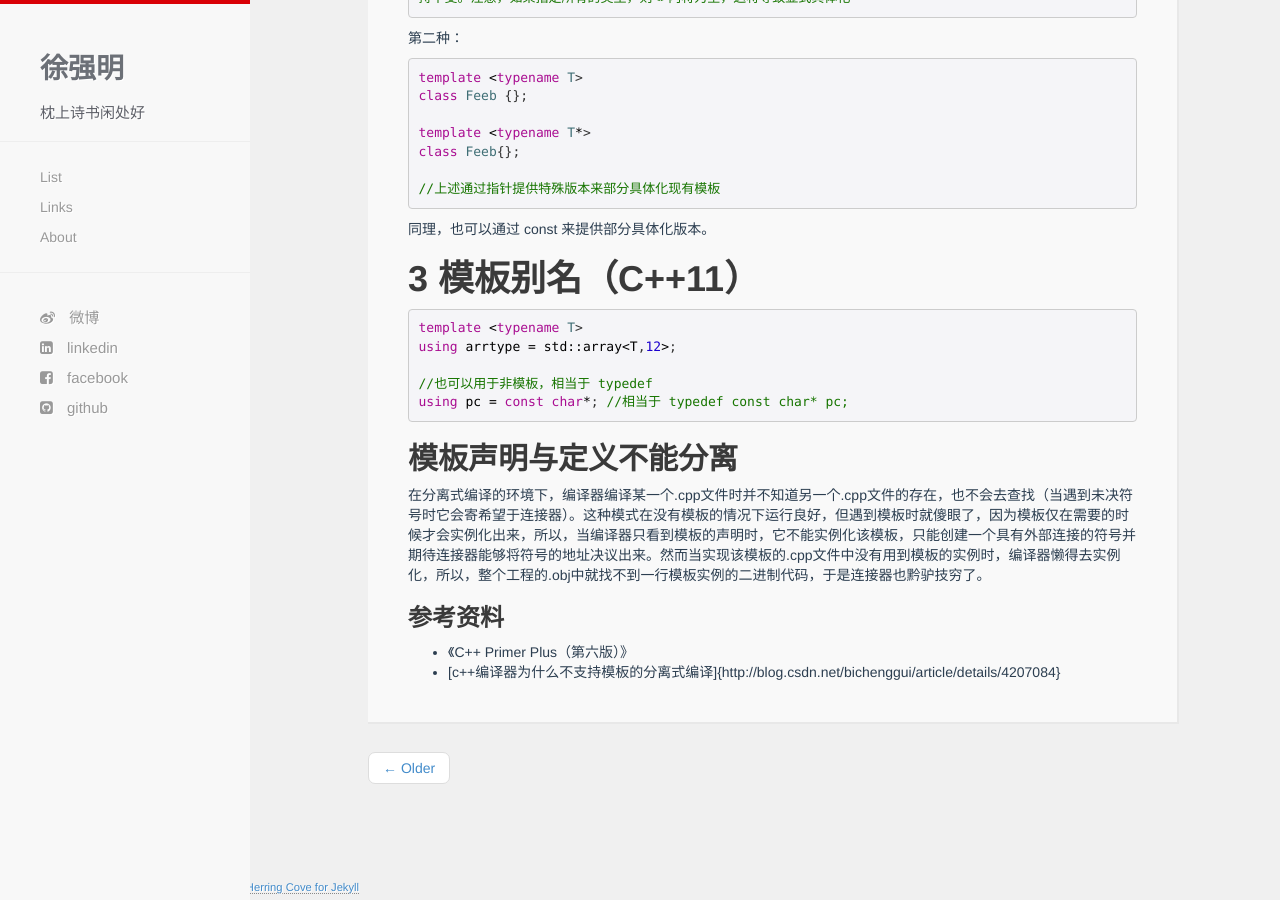
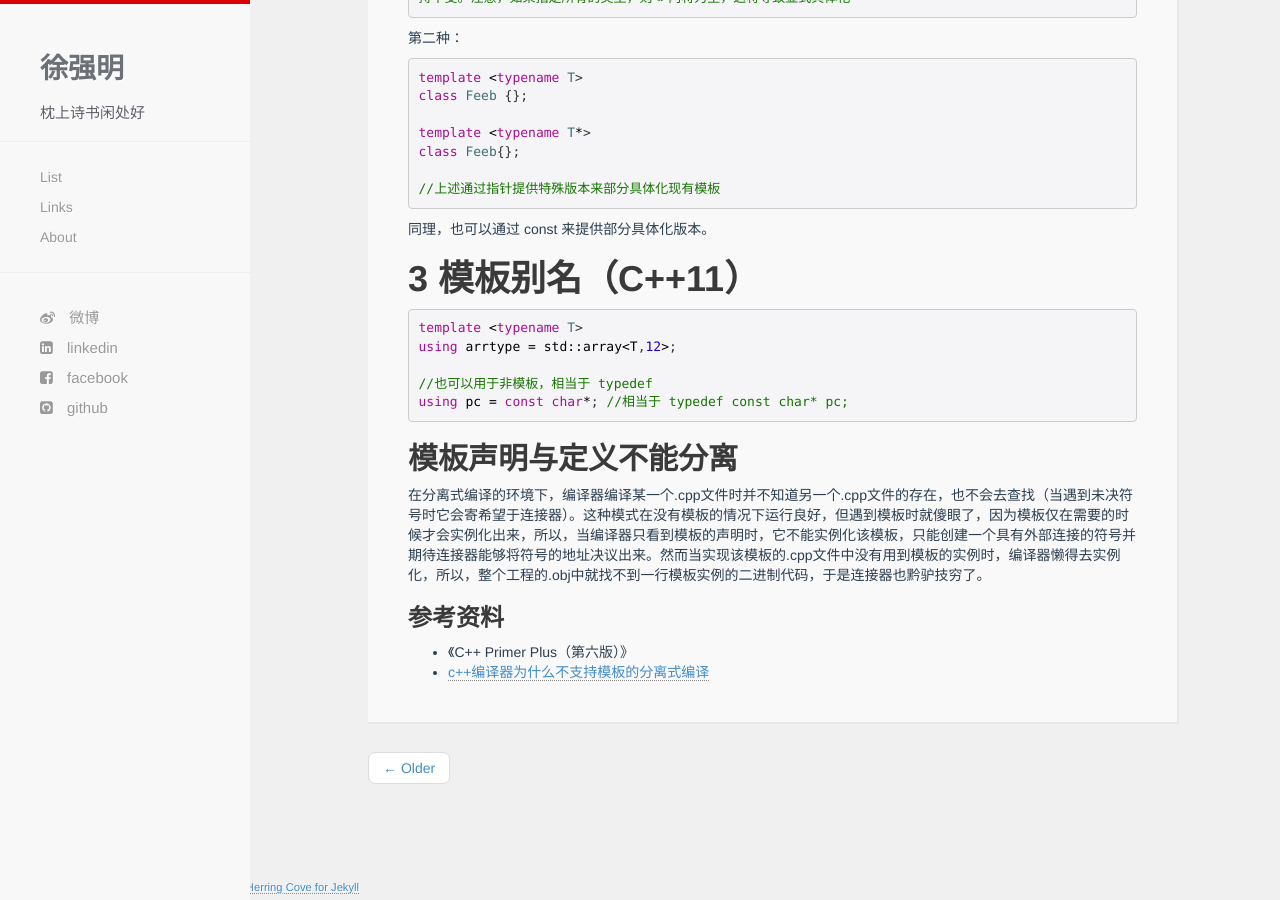
Before and after one commit to xuqiangm/xuqiangm.github.io, a Jekyll site: the page built from _posts/2016-03-27-template.markdown, in a window 1280 px wide and 900 px high, scrolled down 3204 px. Built offline with Jekyll 4.4.1, drawn with Linux system fonts in a browser that asks for light colours; nearby versions of some CDN libraries; Markdown is read by kramdown in place of the engine named in the settings; comment, search, counter and statistics services are not loaded.

Commit message:
修改链接错误

```diff
--- a/_posts/2016-03-27-template.markdown
+++ b/_posts/2016-03-27-template.markdown
@@ -202,4 +202,4 @@ using pc = const char*; //相当于 typedef const char* pc;
 ### 参考资料
 
 - 《C++ Primer Plus（第六版）》
-- [c++编译器为什么不支持模板的分离式编译]{http://blog.csdn.net/bichenggui/article/details/4207084}
+- [c++编译器为什么不支持模板的分离式编译](http://blog.csdn.net/bichenggui/article/details/4207084)
```
